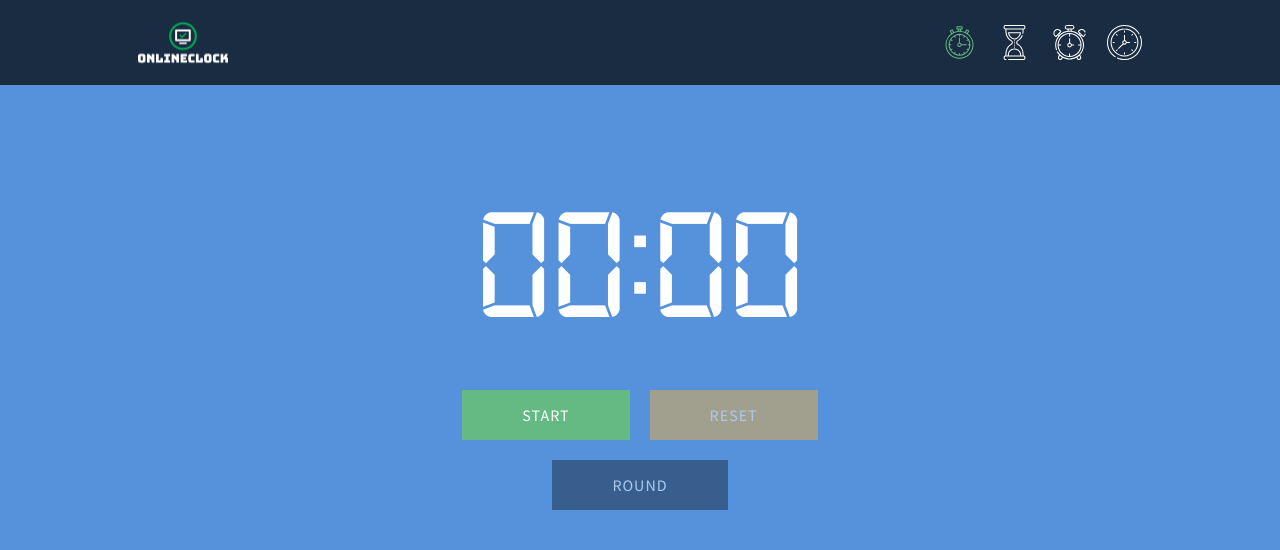
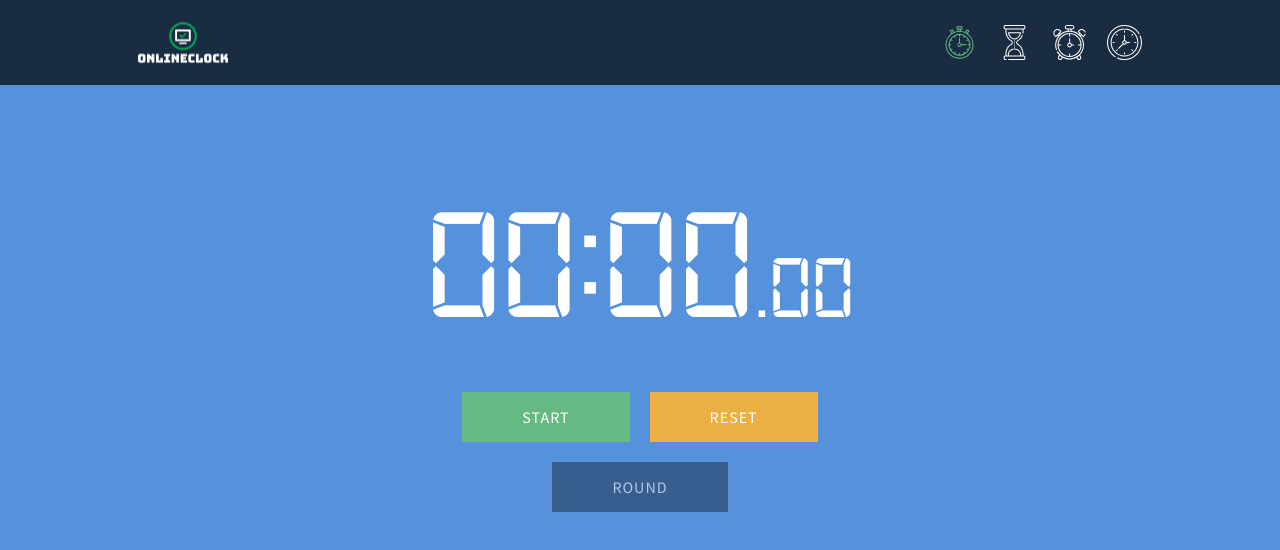
Before and after one commit to arkadiuszPasciak/onlineClock, a Vue app: page /stopwatch in a window 1280 px wide. Shown: the top 550 px of the page. Built offline with nearby package versions, Linux system fonts and the light colour scheme.

Commit message:
Added microseconds logic to component Stopwatch

```diff
--- a/src/components/RoundTable.vue
+++ b/src/components/RoundTable.vue
@@ -9,16 +9,32 @@
       <div class="item" v-for="el in table" :key="el.id">
         <div class="number">{{ el.id + 1 }}</div>
         <div class="number">
-          <span class="minutes" v-if="el.roundMinute < 10">0</span>
-          <span class="minutes is-colon">{{ el.roundMinute }}</span>
-          <span class="seconds" v-if="el.roundSecond < 10">0</span>
-          <span class="seconds">{{ el.roundSecond }}</span>
+          <div class="minutes">
+            <span v-if="el.roundMinute < 10">0</span>
+            <span>{{ el.roundMinute }}</span>
+          </div>
+          <div class="seconds">
+            <span v-if="el.roundSecond < 10">0</span>
+            <span>{{ el.roundSecond }}</span>
+          </div>
+          <div class="microseconds">
+            <span v-if="el.roundMicroseconds < 10">0</span>
+            <span>{{ el.roundMicroseconds }}</span>
+          </div>
         </div>
         <div class="number">
-          <span class="minutes" v-if="el.totalMinute < 10">0</span>
-          <span class="minutes is-colon">{{ el.totalMinute }}</span>
-          <span class="seconds" v-if="el.totalSecond < 10">0</span>
-          <span class="seconds">{{ el.totalSecond }}</span>
+          <div class="minutes">
+            <span v-if="el.totalMinute < 10">0</span>
+            <span>{{ el.totalMinute }}</span>
+          </div>
+          <div class="seconds">
+            <span v-if="el.totalSecond < 10">0</span>
+            <span>{{ el.totalSecond }}</span>
+          </div>
+          <div class="microseconds">
+            <span v-if="el.totalMicroseconds < 10">0</span>
+            <span>{{ el.totalMicroseconds }}</span>
+          </div>
         </div>
       </div>
     </div>
@@ -41,7 +57,7 @@ export default {
 .item {
   display: grid;
   justify-content: center;
-  grid-template-columns: repeat(3, 100px);
+  grid-template-columns: repeat(3, 145px);
   column-gap: 5px;
   row-gap: 10px;
   flex-basis: 100%;
@@ -62,11 +78,18 @@ export default {
 .content {
   font: 500 30px/30px $digital;
 }
+.number {
+  display: flex;
+  justify-content: center;
+}
 .minutes {
-  &.is-colon {
-    &::after {
-      content: ':';
-    }
+  &::after {
+    content: ':';
+  }
+}
+.microseconds {
+  &::before {
+    content: '.';
   }
 }
 </style>
--- a/src/components/Stopwatch.vue
+++ b/src/components/Stopwatch.vue
@@ -1,5 +1,5 @@
 <template>
-  <Time :minutes="minutes" :seconds="seconds" />
+  <Time :minutes="minutes" :seconds="seconds" :microseconds="microseconds" />
   <Button
     :name="status ? 'Stop' : 'Start'"
     :modifier="status ? 'stop' : 'start'"
@@ -7,12 +7,12 @@
   />
   <Button
     name="Reset"
-    :modifier="['reset', seconds <= 0 ? 'disabled' : '']"
+    :modifier="['reset', seconds !== 0 || microseconds !== 0 || minutes <= 0 ? '' : 'disabled']"
     @click="resetStopwatch"
   />
   <Button
     name="Round"
-    :modifier="['edit', seconds <= 0 ? 'disabled' : '']"
+    :modifier="['edit', !status ? 'disabled' : '']"
     @click="addRoundToTable"
   />
   <RoundTable :table="roundTable" />
@@ -30,12 +30,14 @@ export default {
   setup() {
     const roundTable = ref([]);
     let id = ref(0);
+    let microseconds = ref(0);
     let minutes = ref(0);
     let seconds = ref(0);
     let status = ref(false);
 
     function resetStopwatch() {
       if (minutes.value !== 0 || seconds.value !== 0) {
+        microseconds.value = 0
         minutes.value = 0
         seconds.value = 0
         status.value = true
@@ -46,7 +48,8 @@ export default {
     }
 
     function startAndStopStopwatch() {
-      let interval = setInterval(countSeconds, 1000);
+      let intervalMicroseconds = setInterval(countMicroseconds, 10);
+      let intervalSeconds = setInterval(countSeconds, 1000);
 
       if (status.value === false) {
         status.value = true
@@ -54,9 +57,21 @@ export default {
         status.value = false
       }
 
+      function countMicroseconds() {
+        if (status.value === false) {
+          clearInterval(intervalMicroseconds)
+        } else if (status.value === true) {
+          microseconds.value += 1
+
+          if (microseconds.value === 100) {
+            microseconds.value = 0
+          }
+        }
+      }
+
       function countSeconds() {
         if (status.value === false) {
-          clearInterval(interval)
+          clearInterval(intervalSeconds)
         } else if (status.value === true) {
           seconds.value += 1
 
@@ -74,22 +89,39 @@ export default {
           id: id.value++,
           totalSecond: seconds.value,
           totalMinute: minutes.value,
+          totalMicroseconds: microseconds.value,
           roundSecond: 0,
           roundMinute: 0,
+          roundMicroseconds: 0,
         }
       ];
 
-      console.log(values[0].id);
-
       if (values[0].id > 0) {
         let id = values[0].id - 1;
-        values[0].roundSecond = seconds.value - roundTable.value[id].totalSecond
 
         if (minutes.value !== 0 && minutes.value !== values[0].totalMinute) {
           values[0].roundMinute = minutes.value - roundTable.value[id].totalMinute
         }
+        if (microseconds.value !== 0 && roundTable.value[id].totalMicroseconds !== 0) {
+          let currentTotalMicroseconds = values[0].totalMicroseconds + (values[0].totalSecond * 100);
+          let previousTotalMicroseconds = roundTable.value[id].totalMicroseconds + (roundTable.value[id].totalSecond * 100);
+          let sumMicroseconds = currentTotalMicroseconds - previousTotalMicroseconds;
+          let restMicroseconds = parseInt(sumMicroseconds.toString().slice(-2));
+          let restSeconds = parseInt(sumMicroseconds.toString().slice(0, -2));
+
+          if (sumMicroseconds < 100) {
+            values[0].roundMicroseconds = sumMicroseconds
+            values[0].roundSecond = seconds.value
+          } else if (sumMicroseconds >= 100) {
+            values[0].roundMicroseconds = restMicroseconds
+            values[0].roundSecond = restSeconds
+          }
+        } else {
+          values[0].roundSecond = roundTable.value[id].totalSecond - seconds.value
+        }
       } else if (values[0].id === 0) {
         values[0].roundSecond = seconds.value
+        values[0].roundMicroseconds = microseconds.value
       }
 
       roundTable.value.push(...values);
@@ -97,6 +129,7 @@ export default {
 
     return {
       addRoundToTable,
+      microseconds,
       minutes,
       resetStopwatch,
       roundTable,
--- a/src/components/Time.vue
+++ b/src/components/Time.vue
@@ -1,37 +1,65 @@
 <template>
   <div class="Time">
-    <span class="minutes" v-if="minutes < 10">0</span>
-    <span class="minutes is-colon">{{ minutes }}</span>
-    <span class="seconds" v-if="seconds < 10">0</span>
-    <span class="seconds">{{ seconds }}</span>
+    <div class="minutes" v-if="minutes !== false">
+      <span v-if="minutes < 10">0</span>
+      <span>{{ minutes }}</span>
+    </div>
+    <div class="seconds" v-if="seconds !== false">
+      <span v-if="seconds < 10">0</span>
+      <span>{{ seconds }}</span>
+    </div>
+    <div class="microseconds" v-if="microseconds !== false">
+      <span v-if="microseconds < 10">0</span>
+      <span >{{ microseconds }}</span>
+    </div>
   </div>
 </template>
 
 <script>
 export default {
   name: 'Time',
-  props: ['minutes', 'seconds'],
+  props: ['minutes', 'seconds', 'microseconds'],
 };
 </script>
 
 <style lang="scss" scoped>
 .Time {
+  display: flex;
+  align-items: baseline;
+  justify-content: center;
   flex-basis: 100%;
   color: $cl-white;
   @include below(medium) {
+    margin: 0 0 20px;
+  }
+  @include above(medium) {
+    margin: 0 0 40px;
+  }
+}
+.minutes,
+.seconds {
+  @include below(medium) {
     font: 500 100px/60px $digital;
-    margin: 0 0 50px;
   }
   @include above(medium) {
     font: 500 160px/120px $digital;
-    margin: 0 0 75px;
   }
 }
 .minutes {
-  &.is-colon {
-    &::after {
-      content: ':';
-    }
+  &::after {
+    content: ':';
+  }
+}
+.microseconds {
+  min-width: 100px;
+  &::before {
+    content: '.';
+  }
+  @include below(medium) {
+    font: 500 40px/80px $digital;
+  }
+  @include above(medium) {
+    font: 500 90px/130px $digital;
   }
 }
 </style>
```
Also changed, not shown: 1 other file (tests, documents, lock files or other folders).
